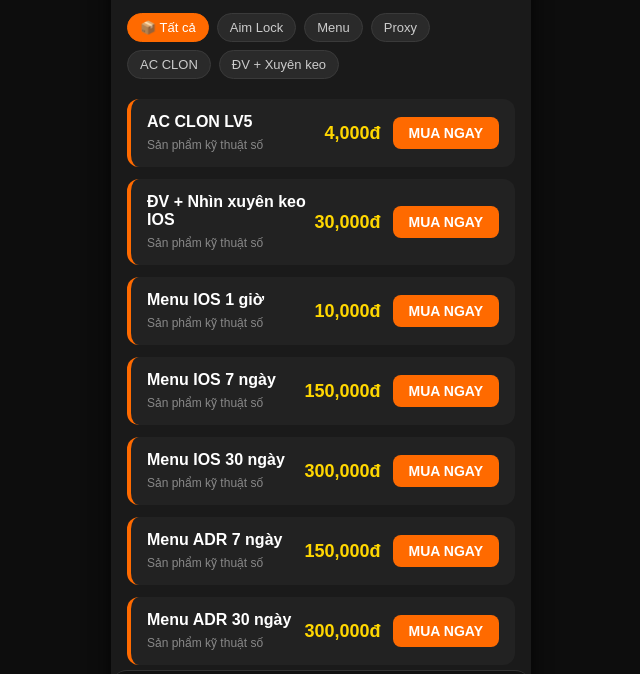
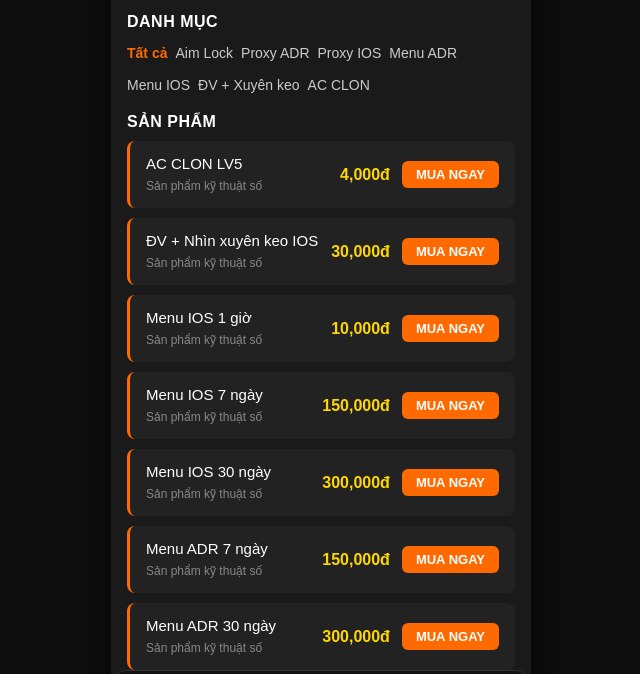
Before and after one commit to phuc51580/Adminhi-51580, a website: page index.html in a window 1280 px wide. Shown: the part 86-760 px from the top of the page, without its empty margins (319-959 px from the left). Drawn offline with Linux system fonts and the light colour scheme.

Commit message:
Update index.html

```diff
--- a/index.html
+++ b/index.html
@@ -60,40 +60,47 @@
             color: #ffd700;
         }
 
+        .section-title {
+            color: #fff;
+            font-size: 16px;
+            font-weight: bold;
+            margin: 16px 0 10px 0;
+            letter-spacing: 0.5px;
+        }
+
         .category {
             display: flex;
             flex-wrap: wrap;
             gap: 8px;
-            margin-bottom: 20px;
+            margin-bottom: 16px;
         }
 
         .category button {
-            background: #2a2a2a;
-            border: 1px solid #3a3a3a;
+            background: transparent;
+            border: none;
             color: #ccc;
-            padding: 6px 12px;
-            border-radius: 20px;
-            font-size: 13px;
+            padding: 4px 0;
+            font-size: 14px;
             cursor: pointer;
             transition: 0.2s;
+            font-weight: normal;
         }
 
         .category button:hover,
         .category button.active {
-            background: #ff6a00;
-            color: #fff;
-            border-color: #ff6a00;
+            color: #ff6a00;
+            font-weight: bold;
         }
 
         .product {
             background: #222;
-            border-radius: 12px;
+            border-radius: 8px;
             padding: 14px 16px;
-            margin-bottom: 12px;
+            margin-bottom: 10px;
             display: flex;
             justify-content: space-between;
             align-items: center;
-            border-left: 4px solid #ff6a00;
+            border-left: 3px solid #ff6a00;
         }
 
         .product .info {
@@ -101,9 +108,10 @@
         }
 
         .product .info h3 {
-            font-size: 16px;
+            font-size: 15px;
             margin-bottom: 4px;
             color: #fff;
+            font-weight: normal;
         }
 
         .product .info .tag {
@@ -112,7 +120,7 @@
         }
 
         .product .price {
-            font-size: 18px;
+            font-size: 16px;
             font-weight: bold;
             color: #ffd700;
             margin-right: 12px;
@@ -122,17 +130,16 @@
             background: #ff6a00;
             color: #fff;
             border: none;
-            padding: 8px 16px;
-            border-radius: 8px;
+            padding: 6px 14px;
+            border-radius: 6px;
             font-weight: bold;
             cursor: pointer;
-            font-size: 14px;
+            font-size: 13px;
             transition: 0.2s;
         }
 
         .product .btn-buy:hover {
             background: #e05e00;
-            transform: scale(1.03);
         }
 
         .card {
@@ -372,14 +379,19 @@
 
         <!-- ===== TRANG CHỦ ===== -->
         <div id="page-home" class="page active">
+            <div class="section-title">DANH MỤC</div>
             <div class="category" id="categoryFilter">
-                <button class="active" data-cat="all">📦 Tất cả</button>
+                <button class="active" data-cat="all">Tất cả</button>
                 <button data-cat="aim">Aim Lock</button>
-                <button data-cat="menu">Menu</button>
-                <button data-cat="proxy">Proxy</button>
+                <button data-cat="proxy-adr">Proxy ADR</button>
+                <button data-cat="proxy-ios">Proxy IOS</button>
+                <button data-cat="menu-adr">Menu ADR</button>
+                <button data-cat="menu-ios">Menu IOS</button>
+                <button data-cat="dv">ĐV + Xuyên keo</button>
                 <button data-cat="ac">AC CLON</button>
-                <button data-cat="dv">ĐV + Xuyên keo</button>
             </div>
+
+            <div class="section-title">SẢN PHẨM</div>
             <div id="productList"></div>
         </div>
 
@@ -455,22 +467,35 @@
     </div>
 
     <script>
-        // ======= DỮ LIỆU =======
+        // ======= DỮ LIỆU SẢN PHẨM =======
         const products = [
+            // AC CLON
             { id: 1, name: 'AC CLON LV5', cat: 'ac', price: 4000 },
+
+            // ĐV + Xuyên keo
             { id: 2, name: 'ĐV + Nhìn xuyên keo IOS', cat: 'dv', price: 30000 },
-            { id: 3, name: 'Menu IOS 1 giờ', cat: 'menu', price: 10000 },
-            { id: 4, name: 'Menu IOS 7 ngày', cat: 'menu', price: 150000 },
-            { id: 5, name: 'Menu IOS 30 ngày', cat: 'menu', price: 300000 },
-            { id: 6, name: 'Menu ADR 7 ngày', cat: 'menu', price: 150000 },
-            { id: 7, name: 'Menu ADR 30 ngày', cat: 'menu', price: 300000 },
-            { id: 8, name: 'Key Proxy ADR 1 ngày', cat: 'proxy', price: 25000 },
-            { id: 9, name: 'Key Proxy ADR 7 ngày', cat: 'proxy', price: 80000 },
-            { id: 10, name: 'Key Proxy ADR 30 ngày', cat: 'proxy', price: 250000 },
-            { id: 11, name: 'Key Proxy IOS 1 ngày', cat: 'proxy', price: 25000 },
-            { id: 12, name: 'Key Proxy IOS 7 ngày', cat: 'proxy', price: 80000 },
-            { id: 13, name: 'Key Proxy IOS 30 ngày', cat: 'proxy', price: 250000 },
-            { id: 14, name: 'Key Proxy IOS 60 ngày', cat: 'proxy', price: 450000 },
+
+            // Menu IOS
+            { id: 3, name: 'Menu IOS 1 giờ', cat: 'menu-ios', price: 10000 },
+            { id: 4, name: 'Menu IOS 7 ngày', cat: 'menu-ios', price: 150000 },
+            { id: 5, name: 'Menu IOS 30 ngày', cat: 'menu-ios', price: 300000 },
+
+            // Menu ADR
+            { id: 6, name: 'Menu ADR 7 ngày', cat: 'menu-adr', price: 150000 },
+            { id: 7, name: 'Menu ADR 30 ngày', cat: 'menu-adr', price: 300000 },
+
+            // Proxy ADR
+            { id: 8, name: 'Key Proxy ADR 1 ngày', cat: 'proxy-adr', price: 25000 },
+            { id: 9, name: 'Key Proxy ADR 7 ngày', cat: 'proxy-adr', price: 80000 },
+            { id: 10, name: 'Key Proxy ADR 30 ngày', cat: 'proxy-adr', price: 250000 },
+
+            // Proxy IOS
+            { id: 11, name: 'Key Proxy IOS 1 ngày', cat: 'proxy-ios', price: 25000 },
+            { id: 12, name: 'Key Proxy IOS 7 ngày', cat: 'proxy-ios', price: 80000 },
+            { id: 13, name: 'Key Proxy IOS 30 ngày', cat: 'proxy-ios', price: 250000 },
+            { id: 14, name: 'Key Proxy IOS 60 ngày', cat: 'proxy-ios', price: 450000 },
+
+            // Aim Lock
             { id: 15, name: 'Aim Lock V1', cat: 'aim', price: 50000 },
             { id: 16, name: 'Aim Lock V2', cat: 'aim', price: 100000 },
             { id: 17, name: 'Aim Lock V3', cat: 'aim', price: 200000 },
@@ -502,7 +527,7 @@
         function renderProducts(cat) {
             let filtered = cat === 'all' ? products : products.filter(p => p.cat === cat);
             if (filtered.length === 0) {
-                productList.innerHTML = '<p style="color:#888;text-align:center;">Không có sản phẩm nào.</p>';
+                productList.innerHTML = '<p style="color:#888;text-align:center;padding:20px 0;">Không có sản phẩm nào.</p>';
                 return;
             }
             let html = '';
@@ -566,7 +591,6 @@
 
         // ======= RENDER ADMIN =======
         function renderAdmin() {
-            // Orders
             const pending = pendingOrders.filter(o => o.status === 'pending');
             if (pending.length === 0) {
                 adminOrders.innerHTML = '<p style="color:#888;">Chưa có đơn hàng chờ duyệt</p>';
@@ -587,7 +611,6 @@
                 });
                 adminOrders.innerHTML = html;
 
-                // Gán sự kiện duyệt đơn + key
                 document.querySelectorAll('.btn-approve-order').forEach(btn => {
                     btn.addEventListener('click', function() {
                         const id = parseInt(this.dataset.id);
@@ -605,7 +628,6 @@
                         order.status = 'delivered';
                         order.key = key;
 
-                        // Cập nhật lịch sử
                         const hist = history.find(h =>
                             h.type === 'Mua key (chờ duyệt)' &&
                             h.product === order.product &&
@@ -623,7 +645,6 @@
                 });
             }
 
-            // Nap
             const pendingNapList = pendingNap.filter(n => n.status === 'pending');
             if (pendingNapList.length === 0) {
                 adminNap.innerHTML = '<p style="color:#888;">Chưa có yêu cầu nạp tiền</p>';
```
